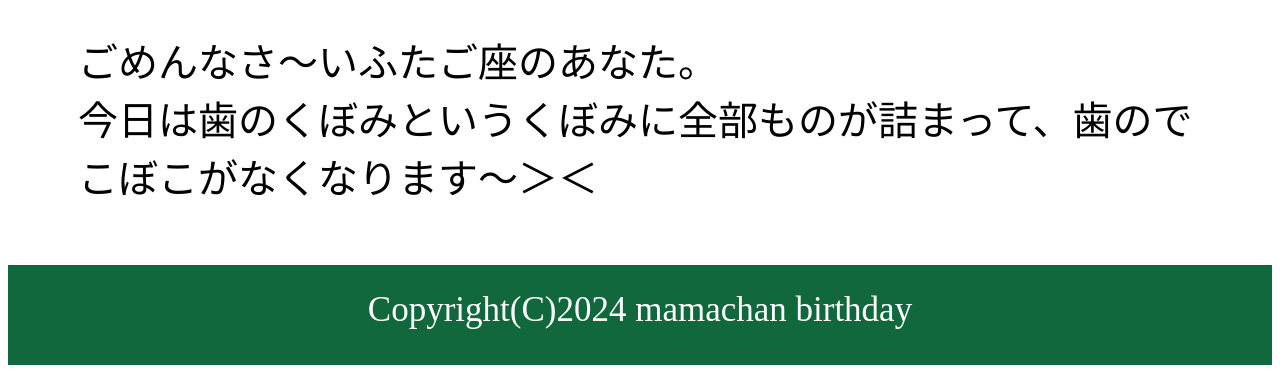
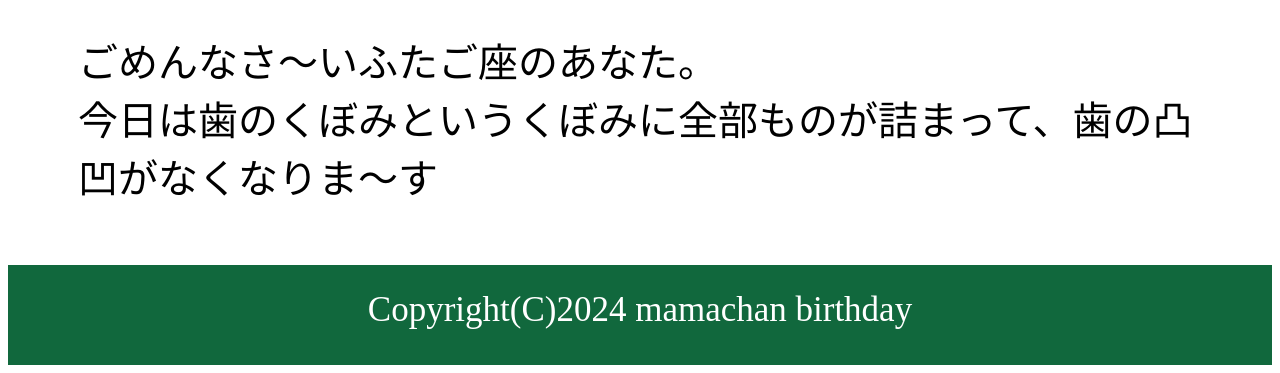
Before and after one commit to marikkochan/531_C, a plain HTML site: page index.html in a window 1280 px wide. Shown: the part 931-1304 px from the top of the page. Drawn offline with Linux system fonts and the light colour scheme.

Commit message:
Update index.html

```diff
--- a/index.html
+++ b/index.html
@@ -30,7 +30,7 @@
         <img src="https://github.com/marikkochan/531/blob/main/green01.jpg?raw=true">
         <p class="husei">ごめんなさ～いふたご座のあなた。
         <br>
-        今日は歯のくぼみというくぼみに全部ものが詰まって、歯のでこぼこがなくなります～＞＜</p>
+        今日は歯のくぼみというくぼみに全部ものが詰まって、歯の凸凹がなくなりま～す</p>
       </div>
     </div>
 
```
